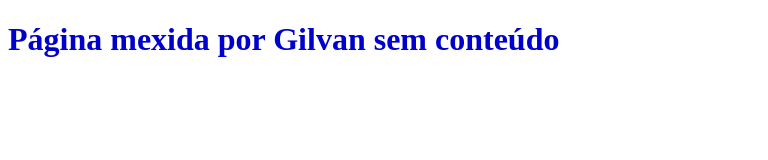
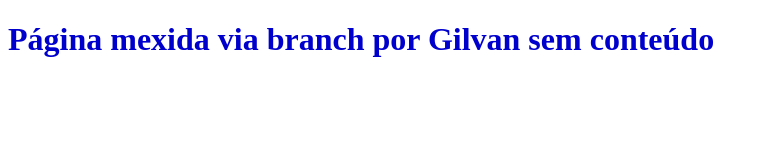
Before and after one commit to Aleson12/projeto-teste, a plain HTML site: page index.html in a window 1280 px wide. Shown: the whole page, without its empty margins (0-768 px from the left). Drawn offline with Linux system fonts and the light colour scheme.

Commit message:
outra mexida no body

```diff
--- a/index.html
+++ b/index.html
@@ -7,6 +7,6 @@
     <title>Index</title>
 </head>
 <body>
-    <h1 style="color:mediumblue">Página mexida por Gilvan sem conteúdo</h1>
+    <h1 style="color:mediumblue">Página mexida via branch por Gilvan sem conteúdo</h1>
 </body>
 </html>
```
